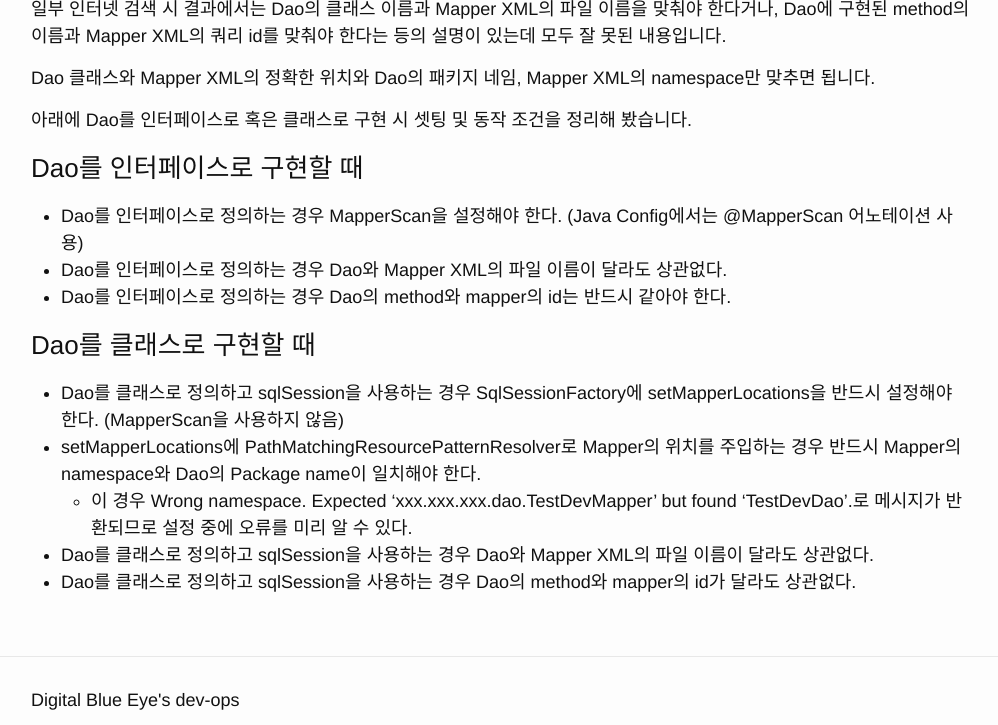
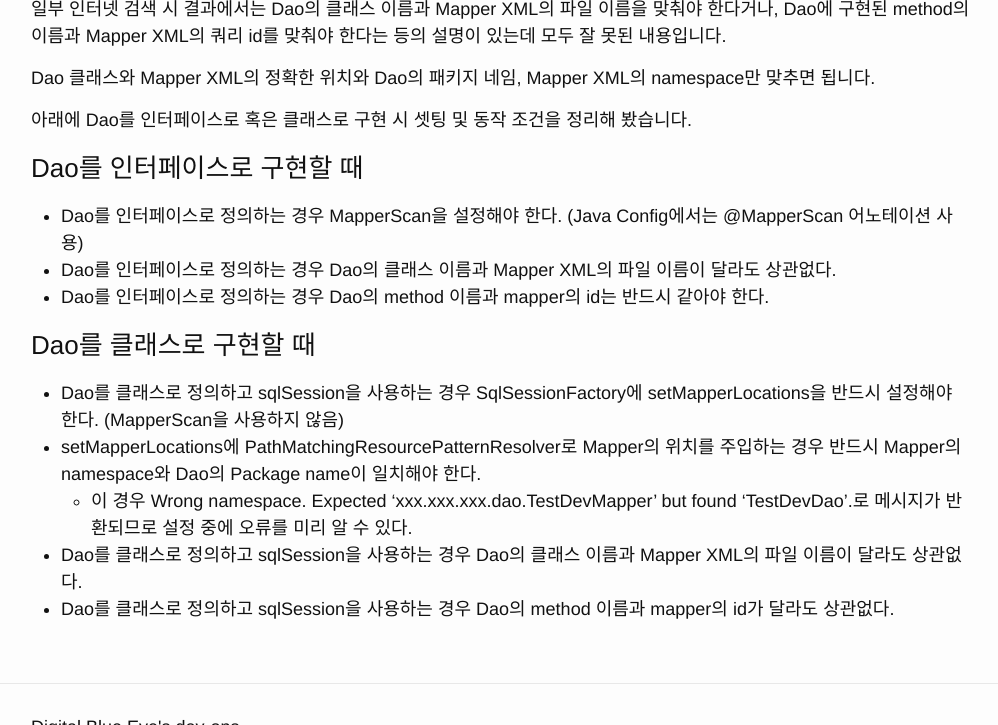
Before and after one commit to kr-zephyr/kr-zephyr.github.com, a Jekyll site: the page built from _posts/2016-08-11-mybatis-mapped-statements-collection-does-not-contain-value.md, in a window 1280 px wide and 900 px high, scrolled down 2221 px, cut to the strip 0-725 px from the top of the window. Shown: the whole strip, without its empty margins (139-1137 px from the left). Built offline with Jekyll 4.4.1, drawn with Linux system fonts in a browser that asks for light colours; some web fonts are replaced; comment, search, counter and statistics services are not loaded.

Commit message:
일부 불명확한 내용 수정

```diff
--- a/_posts/2016-08-11-mybatis-mapped-statements-collection-does-not-contain-value.md
+++ b/_posts/2016-08-11-mybatis-mapped-statements-collection-does-not-contain-value.md
@@ -76,12 +76,12 @@ Dao 클래스와 Mapper XML의 정확한 위치와 Dao의 패키지 네임, Mapp
 
 ### Dao를 인터페이스로 구현할 때
 - Dao를 인터페이스로 정의하는 경우 MapperScan을 설정해야 한다. (Java Config에서는 @MapperScan 어노테이션 사용)
-- Dao를 인터페이스로 정의하는 경우 Dao와 Mapper XML의 파일 이름이 달라도 상관없다.
-- Dao를 인터페이스로 정의하는 경우 Dao의 method와 mapper의 id는 반드시 같아야 한다.
+- Dao를 인터페이스로 정의하는 경우 Dao의 클래스 이름과 Mapper XML의 파일 이름이 달라도 상관없다.
+- Dao를 인터페이스로 정의하는 경우 Dao의 method 이름과 mapper의 id는 반드시 같아야 한다.
 
 ### Dao를 클래스로 구현할 때
 - Dao를 클래스로 정의하고 sqlSession을 사용하는 경우 SqlSessionFactory에 setMapperLocations을 반드시 설정해야 한다. (MapperScan을 사용하지 않음)
 - setMapperLocations에 PathMatchingResourcePatternResolver로 Mapper의 위치를 주입하는 경우 반드시 Mapper의 namespace와 Dao의 Package name이 일치해야 한다.
     - 이 경우 Wrong namespace. Expected 'xxx.xxx.xxx.dao.TestDevMapper' but found 'TestDevDao'.로 메시지가 반환되므로 설정 중에 오류를 미리 알 수 있다.
-- Dao를 클래스로 정의하고 sqlSession을 사용하는 경우 Dao와 Mapper XML의 파일 이름이 달라도 상관없다.
-- Dao를 클래스로 정의하고 sqlSession을 사용하는 경우 Dao의 method와 mapper의 id가 달라도 상관없다.
+- Dao를 클래스로 정의하고 sqlSession을 사용하는 경우 Dao의 클래스 이름과 Mapper XML의 파일 이름이 달라도 상관없다.
+- Dao를 클래스로 정의하고 sqlSession을 사용하는 경우 Dao의 method 이름과 mapper의 id가 달라도 상관없다.
```
